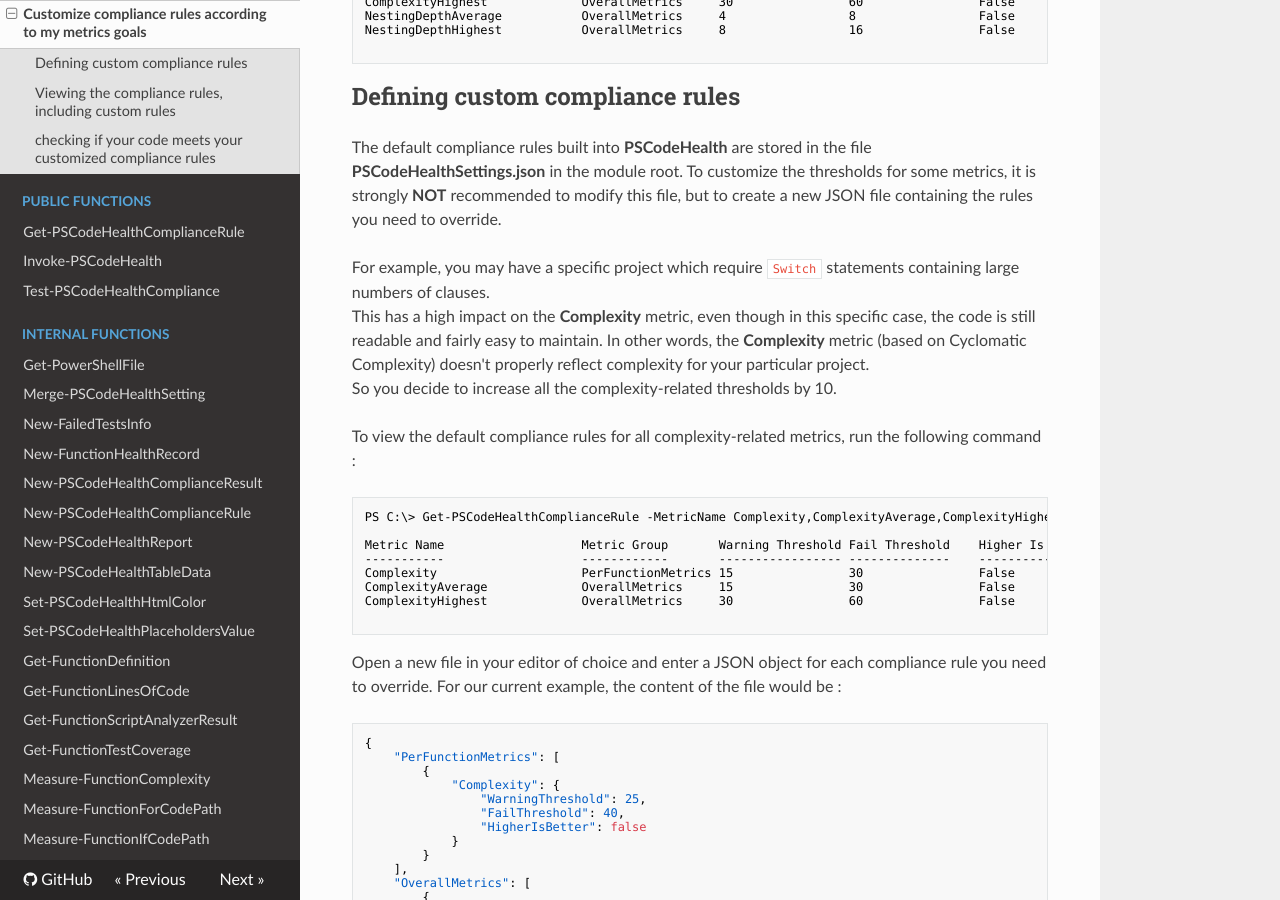
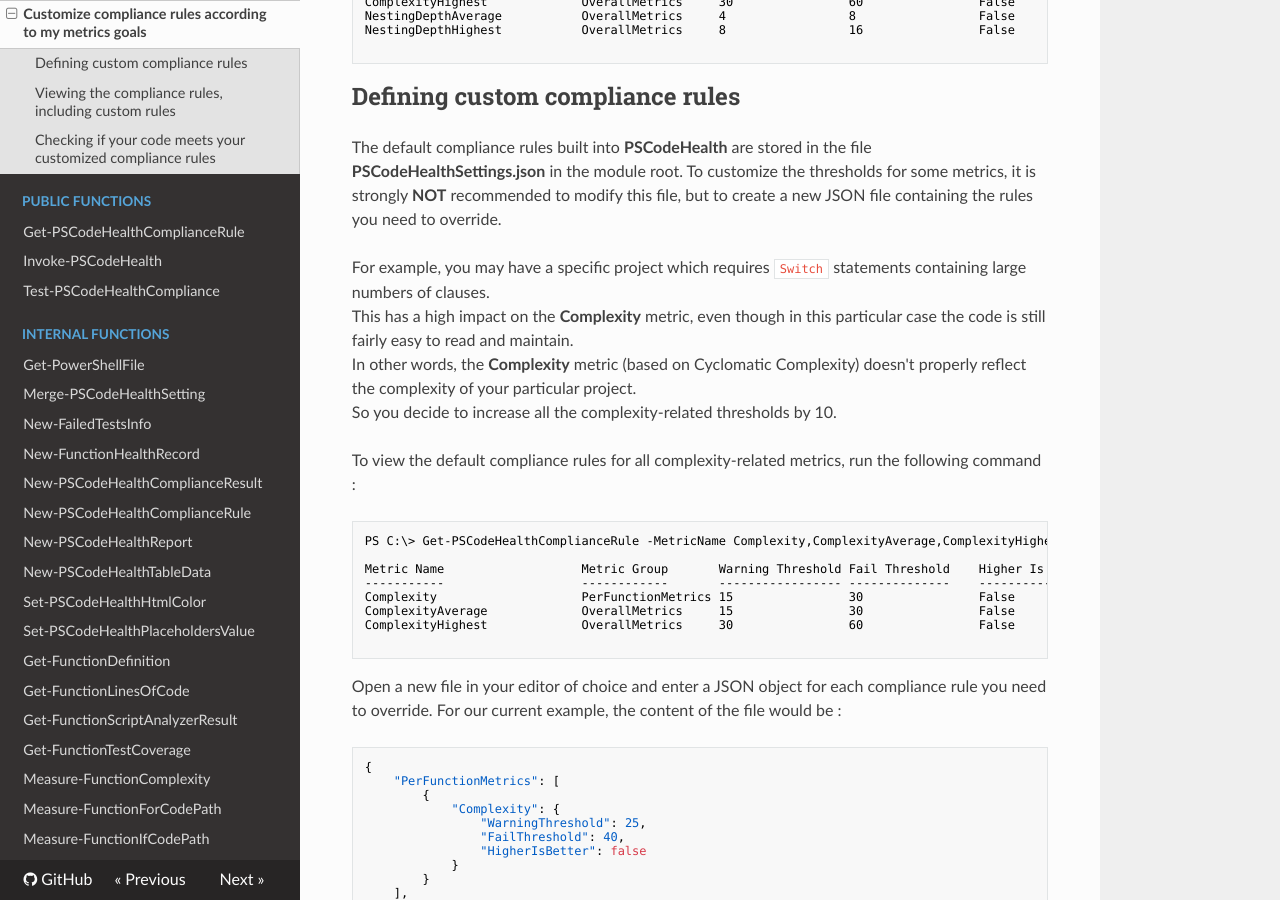
Before and after one commit to MathieuBuisson/PSCodeHealth, an MkDocs documentation site: the page built from docs/HowDoI/CustomizeComplianceRules.md, in a window 1280 px wide and 900 px high, scrolled down 787 px. Built offline with MkDocs 1.6.1, drawn with Linux system fonts in a browser that asks for light colours; nearby versions of some CDN libraries; old or Windows-style settings are respelled for this version of MkDocs; some of the changed text lies outside the part shown.

Commit message:
Small tweaks to CustomizeComplianceRules doc page

````diff
--- a/docs/HowDoI/CustomizeComplianceRules.md
+++ b/docs/HowDoI/CustomizeComplianceRules.md
@@ -40,8 +40,9 @@ NestingDepthHighest           OverallMetrics     8                 16
 
 The default compliance rules built into **PSCodeHealth** are stored in the file **PSCodeHealthSettings.json** in the module root. To customize the thresholds for some metrics, it is strongly **NOT** recommended to modify this file, but to create a new JSON file containing the rules you need to override.
 
-For example, you may have a specific project which require `Switch` statements containing large numbers of clauses.
-This has a high impact on the **Complexity** metric, even though in this specific case, the code is still readable and fairly easy to maintain. In other words, the **Complexity** metric (based on Cyclomatic Complexity) doesn't properly reflect complexity for your particular project.
+For example, you may have a specific project which requires `Switch` statements containing large numbers of clauses.
+This has a high impact on the **Complexity** metric, even though in this particular case the code is still fairly easy to read and maintain.
+In other words, the **Complexity** metric (based on Cyclomatic Complexity) doesn't properly reflect the complexity of your particular project.
 So you decide to increase all the complexity-related thresholds by 10.
 
 To view the default compliance rules for all complexity-related metrics, run the following command :
@@ -140,7 +141,7 @@ ComplexityHighest             OverallMetrics     40                70
 
 ```
 
-## checking if your code meets your customized compliance rules
+## Checking if your code meets your customized compliance rules
 
 Now, that you have compliance rules matching the metrics goals for your particular project/needs, you can use **PSCodeHealth** to verify how your PowerShell code is doing against these goals, like so :
 
````
